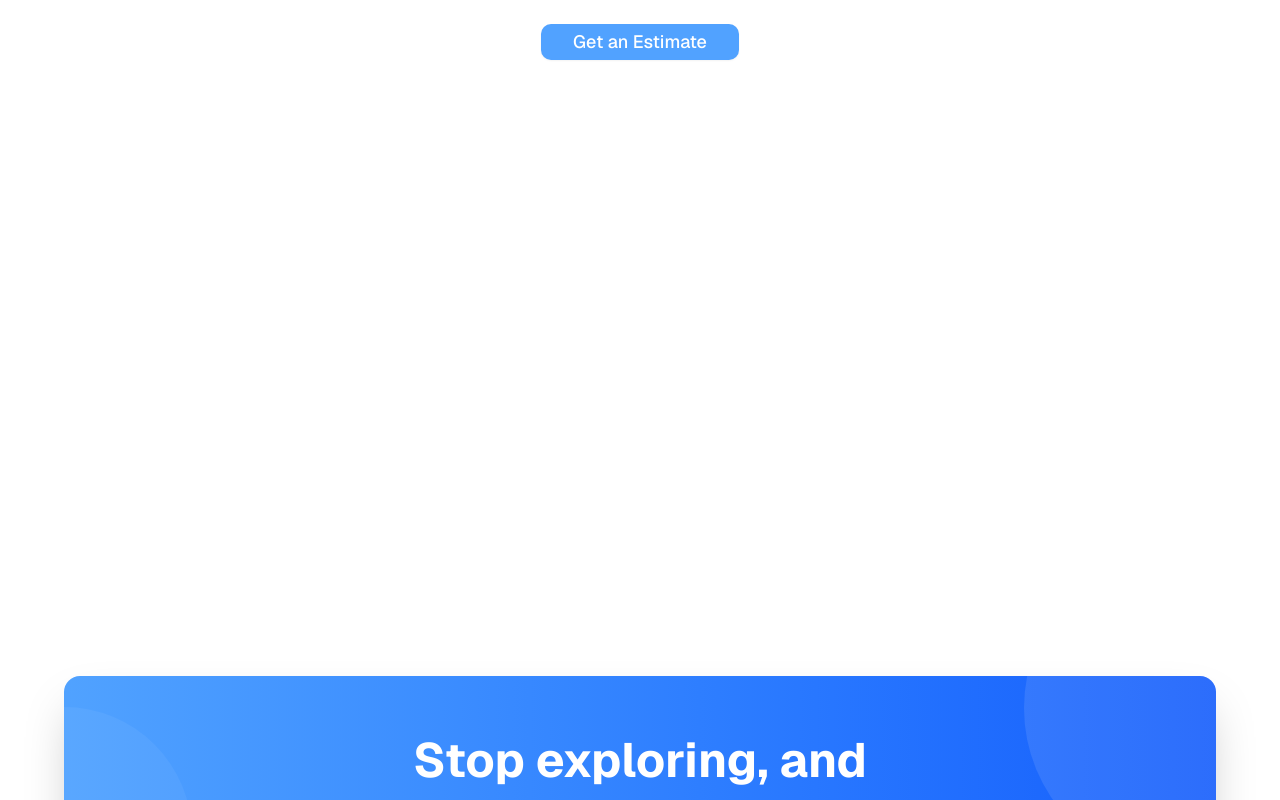
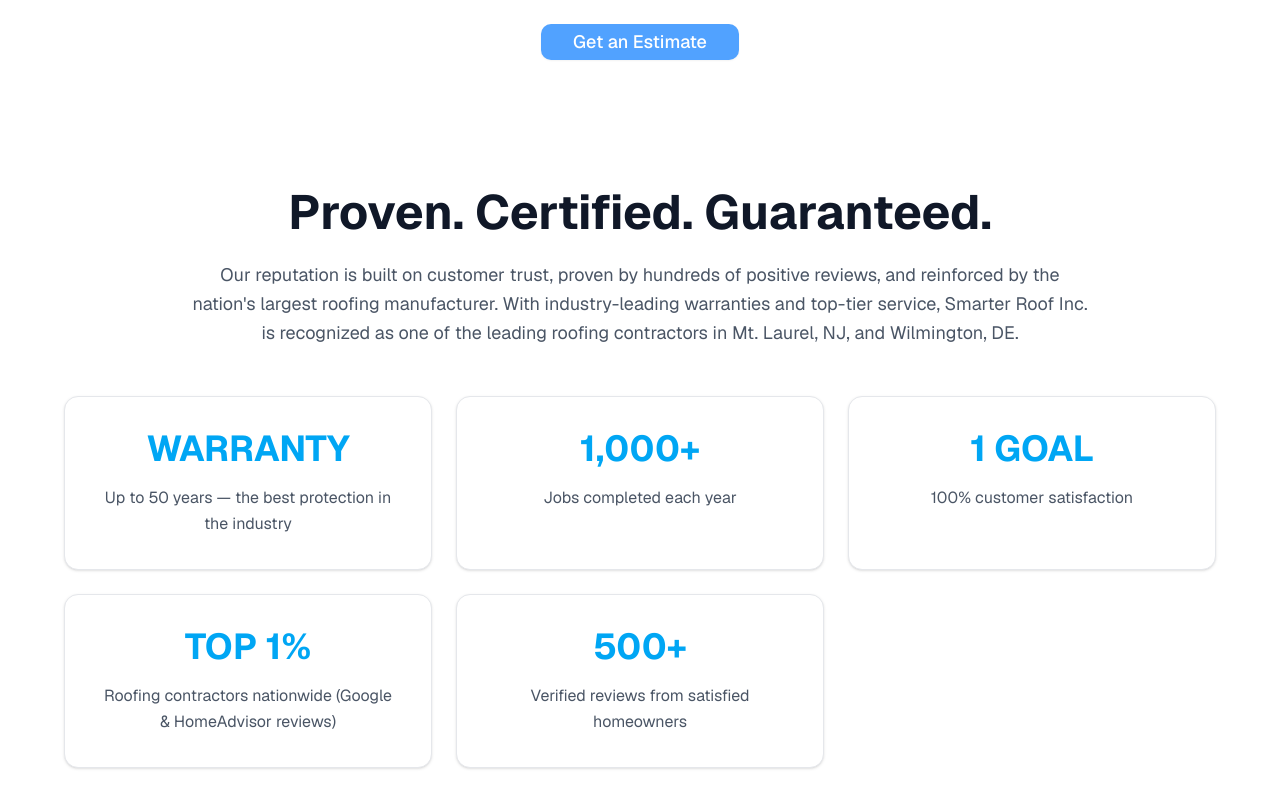
Before and after one commit to Sharjeel-22/roofing-services, a Next.js app: page /door-replacement in a window 1280 px wide. Shown: the part 380-1180 px from the top of the page. Built offline with nearby package versions, Linux system fonts and the light colour scheme.

Commit message:
add-reusable-proven-certfied-component

```diff
--- a/components/DoorReplacement/index.tsx
+++ b/components/DoorReplacement/index.tsx
@@ -1,5 +1,6 @@
 "use client";
 import { HeadingDetails } from "@/components/HeadingDetails";
+import { ProvenCertified } from "../ProvenCertified";
 
 export function DoorReplacement() {
   return (
@@ -12,6 +13,7 @@ export function DoorReplacement() {
         onButtonClick={() => alert("Estimate button clicked!")}
         align="center"
       />
+      <ProvenCertified/>
     </main>
   );
 }
--- a/components/GutterReplacement/index.tsx
+++ b/components/GutterReplacement/index.tsx
@@ -1,5 +1,6 @@
 "use client";
 import { HeadingDetails } from "@/components/HeadingDetails";
+import { ProvenCertified } from "../ProvenCertified";
 
 export function GutterReplacement() {
   return (
@@ -12,6 +13,7 @@ export function GutterReplacement() {
         onButtonClick={() => alert("Estimate button clicked!")}
         align="center"
       />
+      <ProvenCertified/>
     </main>
   );
 }
--- /dev/null
+++ b/components/ProvenCertified.tsx
@@ -0,0 +1,67 @@
+import { Card } from "@/components/ui/card"
+
+interface ProvenCertifiedProps {
+  title?: string
+  description?: string
+  stats?: Array<{
+    title: string
+    value: string
+    description: string
+  }>
+}
+
+export function ProvenCertified({
+  title = "Proven. Certified. Guaranteed.",
+  description = "Our reputation is built on customer trust, proven by hundreds of positive reviews, and reinforced by the nation's largest roofing manufacturer. With industry-leading warranties and top-tier service, Smarter Roof Inc. is recognized as one of the leading roofing contractors in Mt. Laurel, NJ, and Wilmington, DE.",
+  stats = [
+    {
+      title: "WARRANTY",
+      value: "",
+      description: "Up to 50 years — the best protection in the industry",
+    },
+    {
+      title: "1,000+",
+      value: "",
+      description: "Jobs completed each year",
+    },
+    {
+      title: "1 GOAL",
+      value: "",
+      description: "100% customer satisfaction",
+    },
+    {
+      title: "TOP 1%",
+      value: "",
+      description: "Roofing contractors nationwide (Google & HomeAdvisor reviews)",
+    },
+    {
+      title: "500+",
+      value: "",
+      description: "Verified reviews from satisfied homeowners",
+    },
+  ],
+}: ProvenCertifiedProps) {
+  return (
+    <section className="py-16 px-4">
+      <div className="max-w-6xl mx-auto">
+        {/* Header */}
+        <div className="text-center mb-12">
+          <h2 className="text-4xl md:text-5xl font-bold text-gray-900 mb-6 text-balance">{title}</h2>
+          <p className="text-gray-600 text-lg leading-relaxed max-w-4xl mx-auto text-pretty">{description}</p>
+        </div>
+
+        {/* Stats Grid */}
+        <div className="grid grid-cols-1 md:grid-cols-2 lg:grid-cols-3 gap-6">
+          {stats.map((stat, index) => (
+            <Card key={index} className="p-8 bg-white border border-gray-200 hover:shadow-md transition-shadow">
+              <div className="text-center">
+                <h3 className="text-3xl md:text-4xl font-bold text-sky-500 mb-4">{stat.title}</h3>
+                <p className="text-gray-600 text-base leading-relaxed">{stat.description}</p>
+              </div>
+            </Card>
+          ))}
+        </div>
+      </div>
+    </section>
+  )
+}
```
